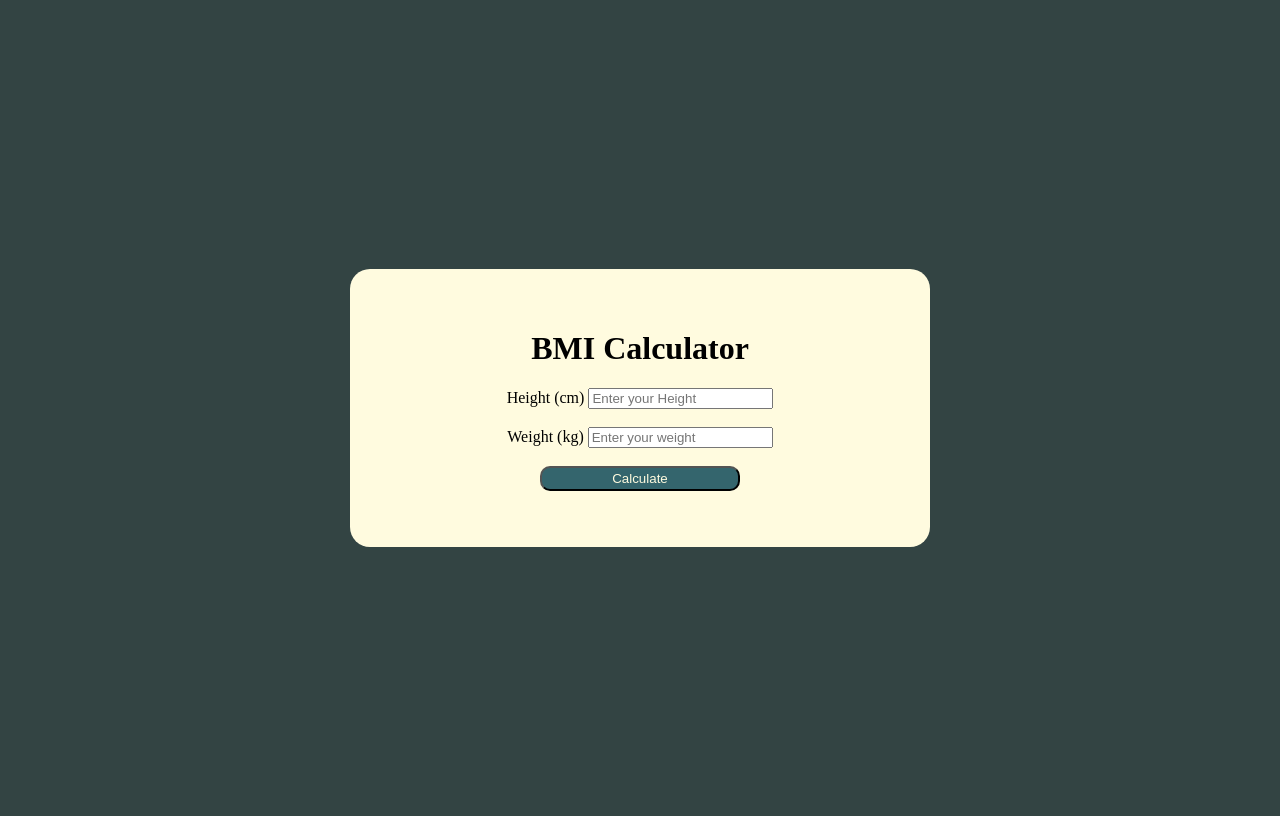
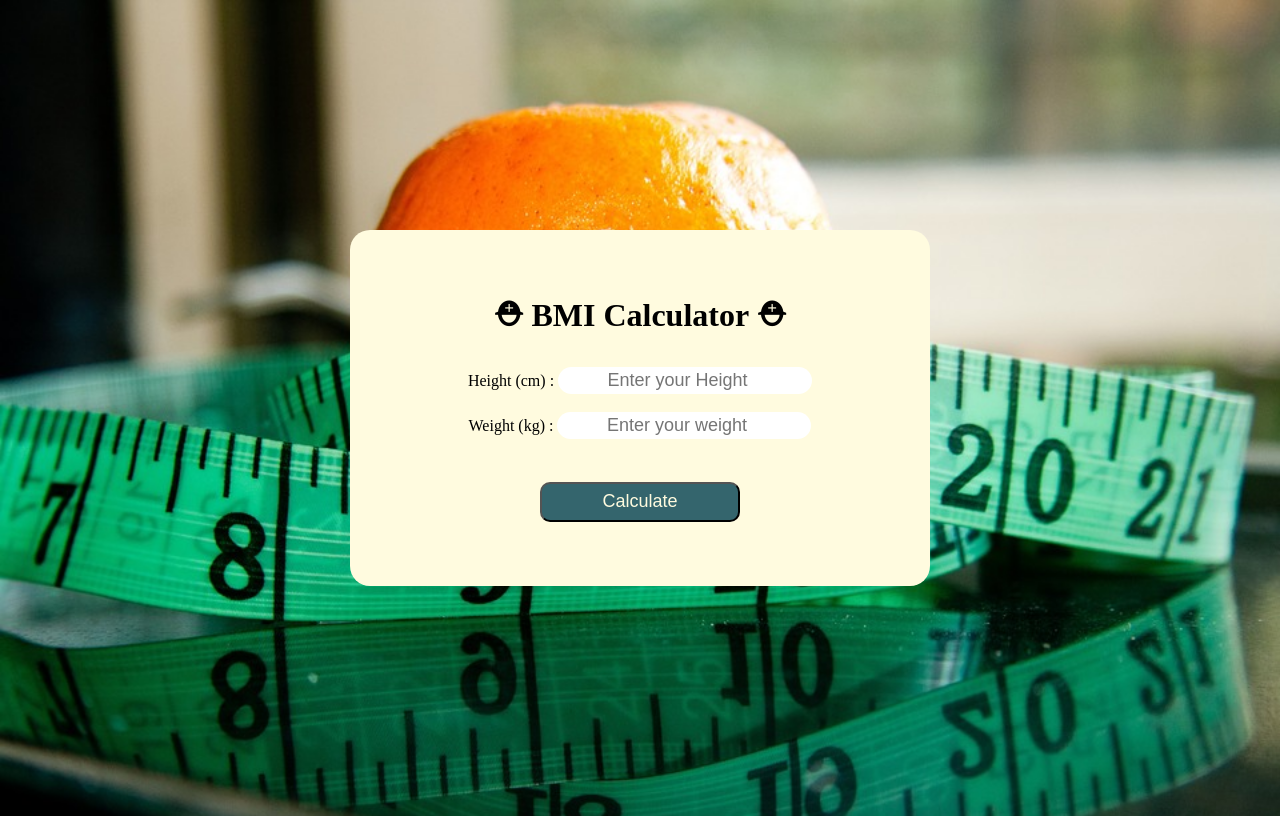
Before and after one commit to Gouravmhatre/Bmi-calculator, a plain HTML site: page index.html in a window 1280 px wide. Drawn offline with Linux system fonts and the light colour scheme.

Commit message:
updated code

```diff
--- a/index.html
+++ b/index.html
@@ -9,11 +9,11 @@
 </head>
 <body>
     <div class="container">
-    <h1>BMI Calculator</h1>
-     Height (cm)
+    <h1>⛑ BMI Calculator ⛑</h1>
+     Height (cm) :
     <input id="height" type="number" placeholder="Enter your Height">
     <br><br>
-     Weight (kg)
+     Weight (kg) :
     <input id="weight" type="number" placeholder="Enter your weight">
     <br><br>
     <button onclick="calculateBmi()" id="button">Calculate</button>
--- a/scripts.js
+++ b/scripts.js
@@ -8,15 +8,15 @@ function calculateBmi()
 
     if (bmi <= 18.6)
     {
-        document.getElementById('para').innerHTML="Underweight"
+        document.getElementById('para').innerHTML="Oops!! You are Underweight 😒"
 
     }
     else if(18.6 < bmi && bmi <= 24.9 )
     {
-        document.getElementById('para').innerHTML="Normal"
+        document.getElementById('para').innerHTML="Wow!! You are fit 😍"
     }
     else
     {
-        document.getElementById('para').innerHTML="Overweight"
+        document.getElementById('para').innerHTML=" Oops!! You are Overweight 😒"
     }
 }
--- a/styles.css
+++ b/styles.css
@@ -1,5 +1,7 @@
 body{
-    background-color: #334443;
+    background-image: url(./assets/Measuring-Tape.jpg);
+    background-repeat: no-repeat;
+    background-size: 100%;
     text-align: center;
     height: 100vh;
     display: flex;
@@ -24,8 +26,30 @@ p{
 }
 #button{
     width: 200px;
-    height: 25px;
+    height: 40px;
     background-color: #34656d;
     color:#fffbdf;
     border-radius: 10px;
+    margin-top: 25px;
+    font-size: large;
 }
+#height{
+    width:250px;
+    height: 25px;
+    text-align: center;
+    border-radius: 20px;
+    border: none;
+    font-size: large;
+}
+#weight{
+    width: 250px;
+    height: 25px;
+    text-align: center;
+    border-radius: 20px;
+    border: none;
+    font-size: large;
+}
+#para{
+    font-size: x-large;
+    font-weight: bold;
+}
```
